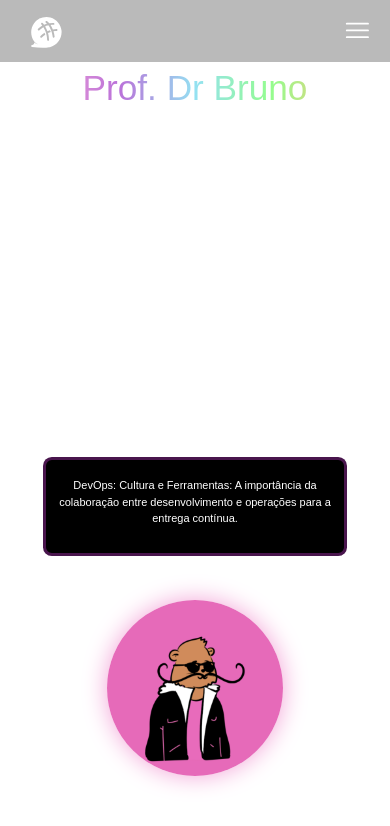
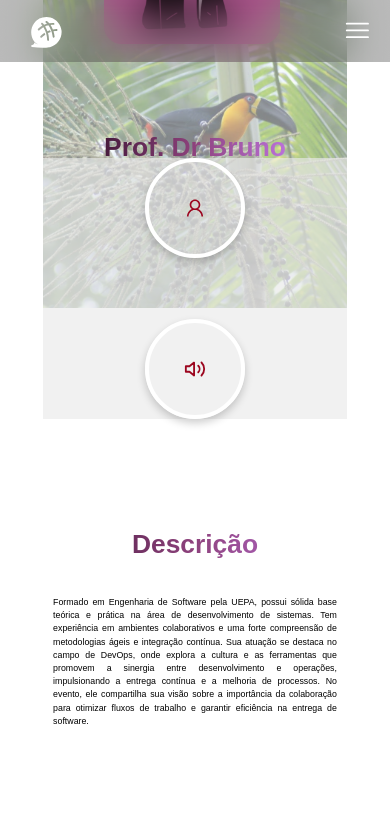
Before and after one commit to Iuky-O/Project-Simposio, a React (Create React App) app: page /aboutspeaker/1 in a window 390 px wide. Shown: the top 826 px of the page. Built offline with nearby package versions, Linux system fonts and the light colour scheme.

Commit message:
Fazendo o sobre o palestrante

```diff
--- a/src/Components/AboutSpeaker.js
+++ b/src/Components/AboutSpeaker.js
@@ -1,37 +1,63 @@
-import React from 'react';
+import React, { useState } from 'react';
 import { useParams } from 'react-router-dom';
-import {Styles} from '../Styles/AboutSpeakerStyles.css'
-import { Options_Speakers } from '../Data/SpeakersData';
-import { FcNext } from "react-icons/fc";
+import '../Styles/AboutSpeakerStyles.css';
+import { Options_Speakers } from '../Data/SpeakersData'; // Certifique-se de que esse arquivo existe e contém as informações dos palestrantes
+import { FiVolume2 } from "react-icons/fi";
+import { AiOutlineUser } from "react-icons/ai";
 
 function AboutSpeaker() {
-
   const { id } = useParams(); // Pegar o id da URL
   const speaker = Options_Speakers[id]; // Encontrar o palestrante pelo id
+
+  const [showParticipations, setShowParticipations] = useState(false); // Estado para controlar a exibição
 
   if (!speaker) {
     return <h2>Palestrante não encontrado</h2>;
   }
 
   return (
-    <div class="about-speaker" id="about">
-            <div class="about-img">
-            <img src={speaker.image} alt={speaker.name} />
+    <div className="about-speaker" id="about">
+      <div className="container-sections">
+        {/* Imagem do Palestrante */}
+        <div className="about-img-speaker">
+          <div className='about-img-name'>
+            <img src={speaker.image} alt={speaker.name} className='img-speaker' />
+            <h2 className="heading">{speaker.name}</h2>
+
           </div>
 
-            <div class="about-content">
-                <h2 class="heading">{speaker.name}</h2>
+        </div>
 
-                <p>{speaker.title}</p>
+        {/* Faixa Vertical de Ícones */}
+        <div className="icon-container">
+          <div className='icon-btn' onClick={() => setShowParticipations(false)} >
+            <AiOutlineUser
+              className={`icon ${!showParticipations ? 'active' : ''}`}
+            />
+          </div>
+          <div className='icon-btn' onClick={() => setShowParticipations(true)}>
+            <FiVolume2
+              className={`icon ${showParticipations ? 'active' : ''}`}
+            />
+          </div>
+        </div>
 
-                <div className='participations'>
-                  <h3 className='topic-part'>Participações no Evento:</h3>
-
-                  <div className='card-info'>
+        {/* Conteúdo do Palestrante */}
+        <div className="about-content-speaker">
+          {showParticipations ? (
+            <div className='participations-speaker'>
+              <h2 className='topic-part'>Participações</h2>
+              <div className='card-info-speaker'>
                 <p>{speaker.lectures}</p>
               </div>
             </div>
-
+          ) : (
+            <div className='info-speaker'>
+              <h2 className="topic-part">Descrição</h2>
+              <p>{speaker.title}</p>
+            </div>
+          )}
+        </div>
       </div>
     </div>
   );
--- a/src/Styles/AboutSpeakerStyles.css
+++ b/src/Styles/AboutSpeakerStyles.css
@@ -1,168 +1,156 @@
-@import "/src/Styles/index.css";
+/* Container principal */
+.about-speaker {
+    min-height: 100vh; /* Para garantir que ocupe toda a altura da tela */
+    width: 100%;
+    display: flex;
+    justify-content: center;
+    align-items: center;
+}
 
+/* Container principal da tela */
+.container-sections {
+    width: 100%;
+    height: 100vh;
+    display: flex;
+    position: relative;
+    box-sizing: border-box;
+}
 
-.about-content h2{
-    text-align: center;
-    line-height: 1.5;
-    background: linear-gradient(to right,  #F2A2D6,
-                                            #BA71D9,
-                                            #94E1F2,
-                                            #94FD8E,
-                                            #F2C879);
-                -webkit-background-clip: text; /* Para navegadores WebKit (Chrome, Safari) */
-                -webkit-text-fill-color: transparent; /* Torna o texto transparente */
-                background-clip: text; /* Para outros navegadores */
+/* Seção de imagem à esquerda */
+.about-img-speaker {
+    position: relative; /* Para o posicionamento do pseudo-elemento */
+    flex: 0 0 40%; /* Ocupa 40% da largura */
+    display: flex;
+    flex-direction: column;
+    justify-content: center;
+    align-items: center;
+    row-gap: 7rem;
+    margin-top: -150px;
+}
+
+.about-img-speaker::before {
+    content: "";
+    position: absolute;
+    top: 0;
+    left: 0;
+    width: 100%;
+    height: 100%;
+    background-image: url('../Assets/Tucano.jpg');
+    background-size: cover;
+    background-position: center;
+    background-repeat: no-repeat;
+    opacity: 0.5; /* Define a opacidade da imagem */
+    z-index: -1; /* Coloca a imagem atrás do conteúdo */
 }
 
 
-/*About*/
+.about-img-name{
+    display: grid;
+    grid-template-rows: repeat(2, 1fr);
+    gap: 5rem;
+}
+/* Imagem circular que "sai" para o lado direito */
+.about-img-speaker img {
+    position: relative;
+    top: 5rem;
+    border-radius: 10%;
+    transition: 0.4s ease-in-out;
+    width: 20rem;
+    height: 20rem;
+}
 
-.about-speaker{
+.about-img-speaker h2 {
+    font-size: 3rem;
+    padding-bottom: 2rem;
+    font-weight: bold;
+    background: linear-gradient(to right, #471A3D, #8e427d, #BA71D9);
+                                -webkit-background-clip: text;
+                                -webkit-text-fill-color: transparent;
+    background-clip: text;
+}
 
-    margin-top: 6rem;
+/* Faixa Vertical de Ícones */
+/* Faixa Vertical de Ícones */
+.icon-container {
+    flex: 0 0 20%; /* Ocupa 20% da largura */
     display: flex;
+    flex-direction: column;
     justify-content: center;
     align-items: center;
-    gap: 10rem;
-    color: white;
+    row-gap: 7rem;
+
+    margin-top: -150px;
+
+    background-color: rgba(234, 234, 234, 0.647);
 }
-.about-img{
+
+.icon-btn {
+    width: 100px;
+    height: 100px;
     border-radius: 50%;
+    border: 4px solid var(--branco);
+    box-shadow: 0px 4px 8px rgba(0, 0, 0, 0.2);
+    display: flex; /* Alinha o ícone no centro */
+    justify-content: center;
+    align-items: center;
+    transition: 0.3s ease-in-out;
 }
-.about-img img{
-    position: relative;
-    border-radius: 50%;
-    box-shadow: 0 0 25px var(--rosa);
-    top: 5rem;
-    cursor: pointer;
-    transition: 0.4s ease-in-out;
 
-    width: 30rem;
-    height: 30rem;
+.icon-btn:hover {
+    transform: scale(1.1);
 }
-.heading{
+
+/* Estilização do ícone */
+.icon {
+    font-size: 2.5rem; /* Ajusta o tamanho do ícone */
+    color: var(--Secundary-Color); /* Cor do ícone */
+}
+
+
+/* Seção de informações à direita */
+.about-content-speaker {
+    flex: 0 0 40%; /* Ocupa 40% da largura */
     text-align: center;
+    padding: 20px;
+    height: 100%;
+    overflow-y: auto;
+    color: black;
+
+    margin-top: 100px;
+}
+
+/* Estilização do título e texto dentro da seção */
+.about-content-speaker h2 {
     font-size: 3rem;
+    padding-bottom: 2rem;
+    font-weight: bold;
+    background: linear-gradient(to right, #471A3D, #8e427d, #BA71D9);
+    -webkit-background-clip: text;
+    -webkit-text-fill-color: transparent;
+    background-clip: text;
+}
 
-}
-.about-content{
-    max-width: 600px;
-    text-align: center;
-}
-.about-content h2{
-    text-align: center;
-    line-height: 1.5;
-}
-.about-content p{
+.about-content-speaker p {
     font-size: 1rem;
     margin: 2rem 0 3rem;
     text-align: justify;
+    color: black;
 }
 
-.card-info{
-    display: grid;
-    grid-template-columns:repeat(1,1fr);
-    place-items: center;
-    align-items: center;
-    align-content: center;
-    gap: 2.5rem;
-    row-gap: 2.5rem;
-
-    margin-top: 20px;
-    background-color: black ;
-    border-radius: 1rem;
-    border: 3px solid transparent;
-    border-color:rgba(241, 70, 253, 0.3);
-
-    display: flex;
-    align-items: center;
-    justify-content: center;
-    height: 20%;
-    width: 100%;
-    transition: 0.4s ease-in-out;
-
-}
-.card-info p{
-    padding-left: 1rem;
-    padding-right: 1rem;
-    text-align: center;
-}
-.participations .topic-part{
-    color: white;
-    font-size: 1.5rem;
-}
-
-
-
-/*responsive*/
-
-@media(max-width:1285px){
-    html{
-        font-size: 55%;
+/* Responsividade */
+@media(max-width: 768px) {
+    .container-sections {
+        flex-direction: column; /* Alinha as seções verticalmente */
+        height: auto; /* Ajusta a altura para auto em telas menores */
     }
-    .about-speaker{
-        margin-top: 13rem;
+    .about-img-speaker {
+        width: 100%; /* Seção de imagem ocupa 100% da largura */
     }
-    .about-content{
-        max-width: 500px;
+    .icon-container {
+        width: 100%; /* Faixa de ícones ocupa 100% da largura */
     }
-    .about-content h2{
-        font-size: 5rem;
-    }
-    .about-content p{
-        font-size: 2rem;
-    }
-    .participations .topic-part{
-        font-size: 2.1rem;
-    }
-    .card-info p{
-        font-size: 15px;
-    }
-
-}
-@media(max-width:991px){
-    .about-speaker{
-        flex-direction: column-reverse;
-        padding: 10rem 9% 10rem;
-        margin-top: -1rem;
-    }
-    .about-speaker img{
-        top: -5rem;
-        width: 20rem;
-        height: 20rem;
+    .about-content-speaker {
+        width: 100%; /* Seção de conteúdo ocupa 100% da largura */
+        padding: 10px; /* Ajusta o padding em telas menores */
     }
 }
-
-@media(max-width:895px){
-
-    .about-content p{
-        font-size: 1.7rem;
-    }
-    .card-info p{
-        font-size: 11px;
-    }
-    .participations .topic-part{
-        color: white;
-        font-size: 2rem;
-    }
-}
-@media(max-width:600px){
-    .about-speaker{
-        margin-top: -3rem;
-    }
-
-    .about-content h2{
-        font-size: 4rem;
-    }
-    .about-content p{
-        font-size: 1.5rem;
-    }
-    .card-info p{
-        font-size: 11px;
-    }
-    .participations .topic-part{
-        color: white;
-        font-size: 2rem;
-    }
-
-}
--- a/src/Styles/HomeStyle.css
+++ b/src/Styles/HomeStyle.css
@@ -49,6 +49,7 @@
 .btn:hover{
   transform: scale(1.05);
   box-shadow: 0 0 25px var(--branco);
+  color: white;
 }
 .info-btn{
   display: flex;
--- a/src/Styles/RegisterStyles.css
+++ b/src/Styles/RegisterStyles.css
@@ -128,14 +128,14 @@
     height: 10px;
     width: 10px;
     margin: 0 5px;
-    background-color: lightgray; /* Cor padrão dos pontos */
+    background-color: lightgray;
     border-radius: 50%;
     display: inline-block;
     transition: background-color 0.3s;
 }
 
 .dot.active {
-    background-color: var(--Primary-Color); /* Cor dos pontos ativos */
+    background-color: var(--Primary-Color);
 }
 
 
@@ -167,8 +167,8 @@
     }
     .background-rotated {
         height: 100vh;
-        background-size: cover; /* Garante que a imagem continue cobrindo a tela */
-        background-position: top center; /* Ajusta a posição da imagem em telas pequenas */
+        background-size: cover;
+        background-position: top center;
         min-height: 100vh;
         margin-top: -130px;
         transform: rotate(90deg);
@@ -185,10 +185,10 @@
     }
 
     .section-info img {
-
-        margin-top: 20px;
-        width: 35%; /* Ajusta o tamanho da imagem para caber melhor na tela menor */
-        max-width: 200px; /* Limita o tamanho máximo */
+       position:static;
+        margin-top: 50px;
+        width: 35%;
+        max-width: 200px;
     }
     .section-info, .section-form {
         text-align: center;
```
Also changed, not shown: src/Components/About.js (+15 -4 lines), src/Data/SpeakersData.js (+20 -9 lines), src/Styles/AboutStyles.css (+92 -22 lines), src/Styles/SpeakersStyles.css (+9 -9 lines). Lines whose indentation alone changed are shown as unchanged.
